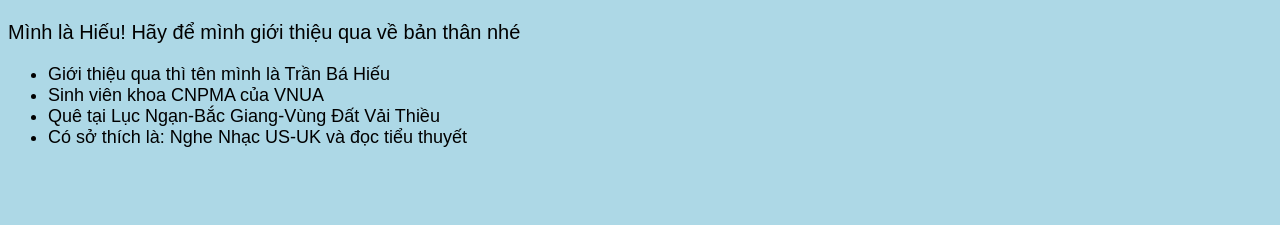
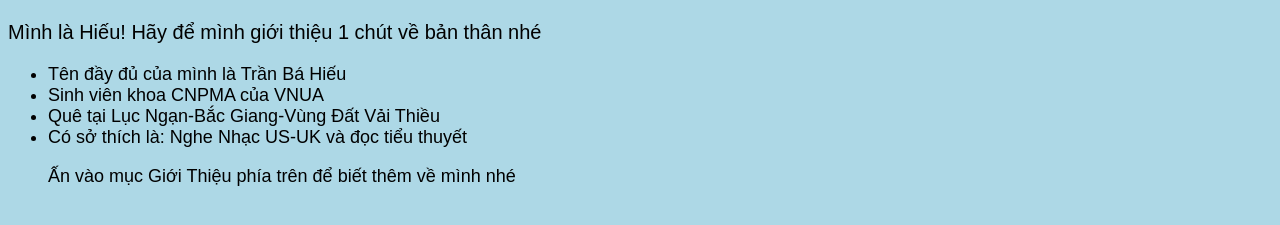
Before and after one commit to tranhieu2909/web-ca-nhan-vnua, a plain HTML site: page index.html in a window 1280 px wide. Shown: the part 453-678 px from the top of the page. Drawn offline with Linux system fonts and the light colour scheme.

Commit message:
upcode lan cuoi

```diff
--- a/index.html
+++ b/index.html
@@ -21,7 +21,7 @@ td, th {
 tr:nth-child(even) {
 background-color: black;
 }
-    </Style>
+</style>
 </head>
 <body>
     <table>
@@ -36,11 +36,12 @@ tr:nth-child(even) {
       </table>
       <h2 id="A0">Welcome to my Website</h2>
       <img src="https://encrypted-tbn0.gstatic.com/images?q=tbn:ANd9GcQRMt5IpyD8ab4Zz5xKETNAcdVbfzpCvkVgTVOGv3npq8UFtNqUt-20AbXUUqQI7ZF7UQg&usqp=CAU">
-      <p id="B0" style="font-size: 20px;">Mình là Hiếu! Hãy để mình giới thiệu qua về bản thân nhé</p>
+      <p id="B0" style="font-size: 20px;">Mình là Hiếu! Hãy để mình giới thiệu 1 chút về bản thân nhé</p>
       <ul> <!--Dạng tag,đánh giấu-->
-       <li id="B1">Giới thiệu qua thì tên mình là Trần Bá Hiếu</li>
+       <li id="B1">Tên đầy đủ của mình là Trần Bá Hiếu</li>
        <li id="B2">Sinh viên khoa CNPMA của VNUA</li>
        <li id="B3">Quê tại Lục Ngạn-Bắc Giang-Vùng Đất Vải Thiều</li>
        <li id="B5">Có sở thích là: Nghe Nhạc US-UK và đọc tiểu thuyết</li>
+ <p id="C1">Ấn vào mục Giới Thiệu phía trên để biết thêm về mình nhé </p1>
 </body>
 </html>
--- a/main.css
+++ b/main.css
@@ -45,3 +45,9 @@ body
 {
     background-color: lightblue;
 }
+
+#C1{
+    color: black;
+    font-size: 18px;
+    font-family: Arial, Helvetica, sans-serif;
+}
```
Lines whose indentation alone changed are shown as unchanged.
